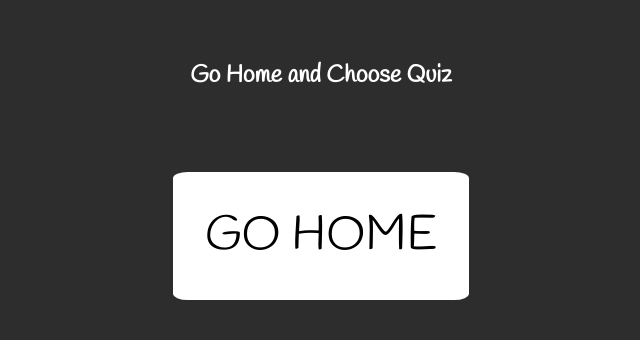
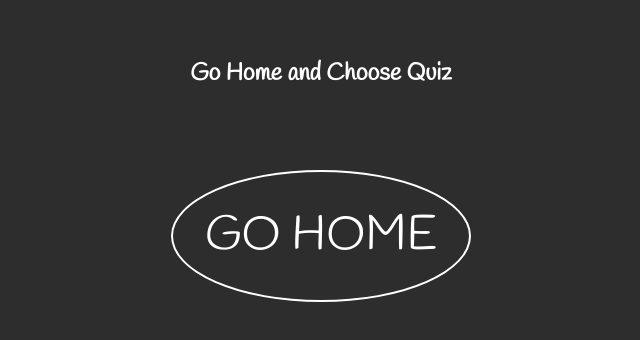
Before and after one commit to K143-Hatay-Front-End-Web-Development/Odev-3-Team-Rocket, a React (Vite) app: page /result in a window 1280 px wide. Shown: the part 220-560 px from the top of the page, without its empty margins (319-959 px from the left). Built offline with nearby package versions, Linux system fonts and the light colour scheme.

Commit message:
Modify go home button

```diff
--- a/src/routes/GamePage/GamePage.css
+++ b/src/routes/GamePage/GamePage.css
@@ -42,10 +42,21 @@
 
 .go-home-btn {
   text-decoration: none;
-  color: #000;
+  color: white;
   font-size: 48px;
   margin-top: 5rem;
   padding: 2rem;
-  background-color: #fff;
-  border-radius: 5%;
+  border: 2px solid #fff;
+  border-radius: 50%;
+  transition: all 0.5s;
 }
+
+.go-home-btn:hover {
+  transform: scale(1.1);
+  filter: brightness(0) saturate(100%) invert(28%) sepia(82%) saturate(7491%)
+    hue-rotate(354deg) brightness(101%) contrast(126%);
+}
+
+.go-home-btn:active {
+  transform: translateY(5px);
+}
```
